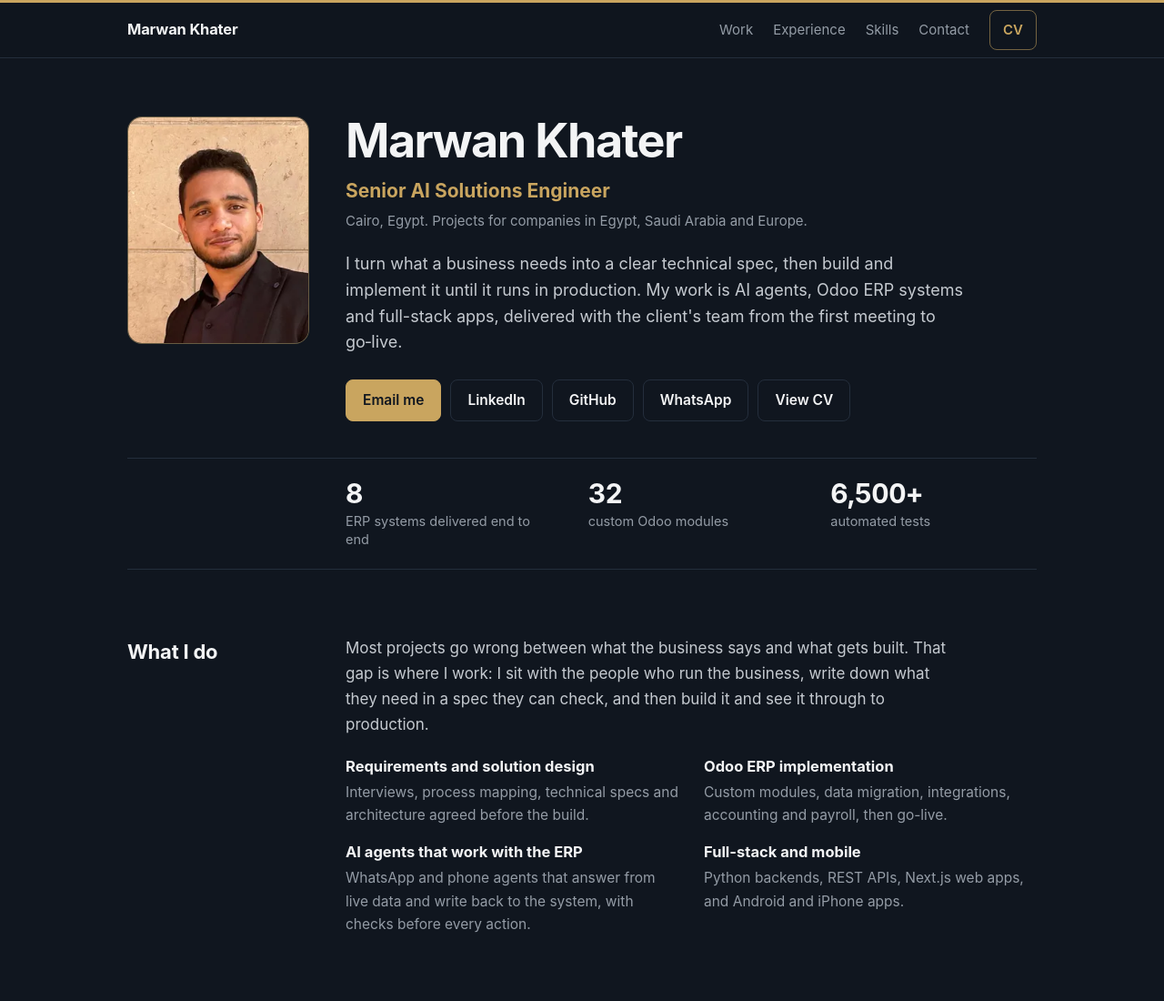
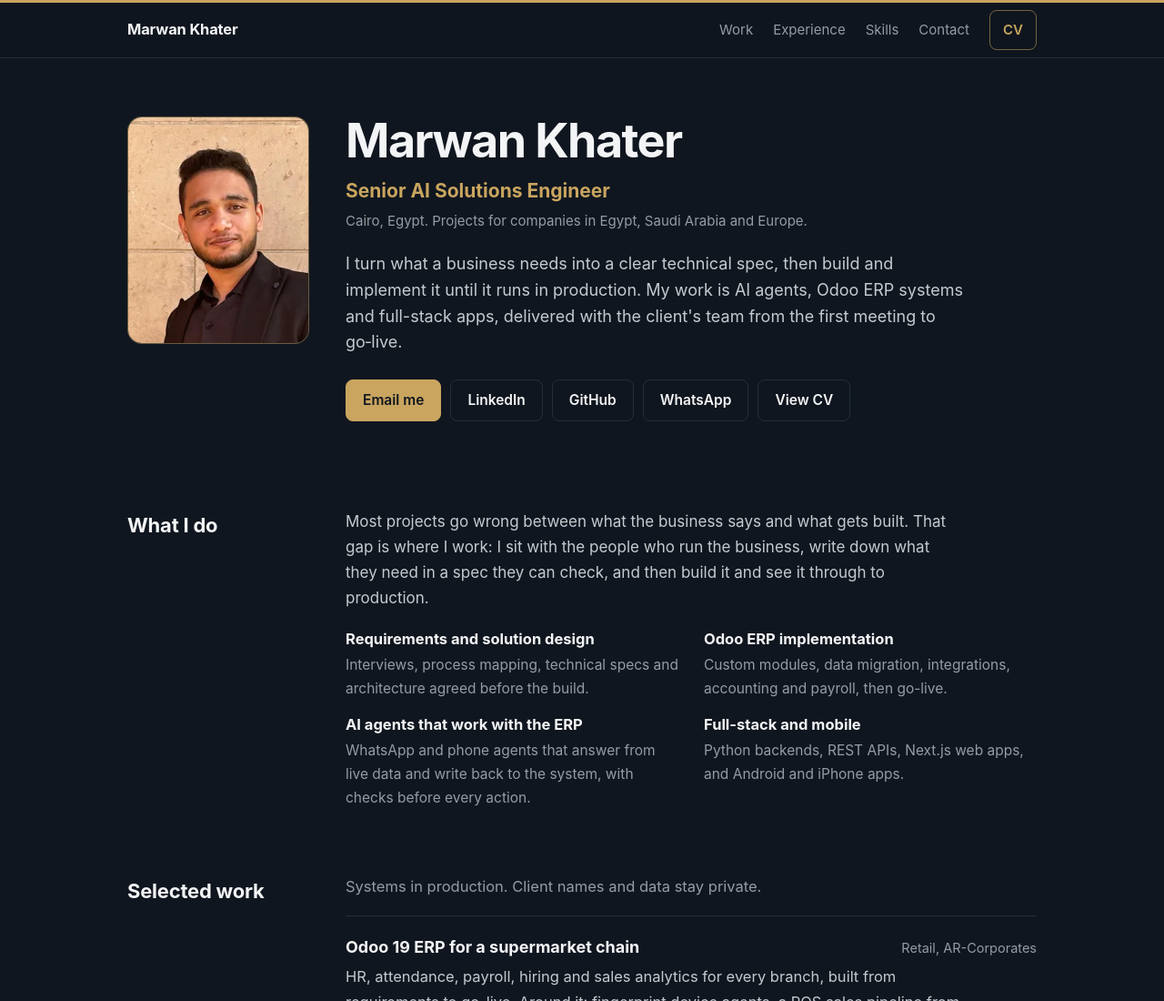
Before and after one commit to Marwankhater/marwankhater.github.io, a plain HTML site: page index.html in a window 1280 px wide. Shown: the top 1100 px of the page at 91% size. Drawn offline with Linux system fonts and the light colour scheme.

Commit message:
Portfolio: drop the numbers row

```diff
--- a/index.html
+++ b/index.html
@@ -48,7 +48,7 @@
   .bar nav a.cv:hover { border-color: var(--gold); }
 
   /* intro */
-  .intro { padding-block: 64px 40px; display: grid; grid-template-columns: 200px minmax(0, 1fr); gap: 0 40px; align-items: start; }
+  .intro { padding-block: 64px 24px; display: grid; grid-template-columns: 200px minmax(0, 1fr); gap: 0 40px; align-items: start; }
   .intro .face { grid-row: 1 / span 2; }
   .intro .links { grid-column: 2; }
   .face { display: block; width: 200px; height: 250px; object-fit: cover; border-radius: 16px; border: 1px solid color-mix(in srgb, var(--gold) 45%, transparent); background: var(--raise); }
@@ -63,11 +63,6 @@
   .btn.main:hover { background: var(--gold-hi); border-color: var(--gold-hi); }
   .btn svg { width: 17px; height: 17px; flex: none; }
 
-  /* highlights */
-  .facts { list-style: none; margin: 0; padding: 22px 0; border-block: 1px solid var(--rule); display: grid; grid-template-columns: 200px repeat(3, minmax(0, 1fr)); gap: 16px 40px; }
-  .facts li:first-child { grid-column: 2; }
-  .facts b { display: block; font-size: 30px; line-height: 1.1; font-weight: 750; letter-spacing: -.02em; font-variant-numeric: tabular-nums; }
-  .facts span { display: block; margin-top: 4px; font-size: 14.5px; color: var(--muted); line-height: 1.4; }
 
   /* sections */
   .sec { padding: 72px 0 0; }
@@ -136,7 +131,6 @@
 
   @media (max-width: 860px) {
     .sec > .wrap, .contact .wrap { grid-template-columns: 150px minmax(0, 1fr); gap: 28px; }
-    .facts { grid-template-columns: repeat(3, minmax(0, 1fr)); gap: 16px; } .facts li:first-child { grid-column: auto; }
     .intro { grid-template-columns: 160px minmax(0, 1fr); gap: 0 28px; padding-block: 48px 36px; }
     .intro .face { grid-row: 1; width: 160px; height: 200px; border-radius: 14px; }
     .intro .links { grid-column: 1 / -1; }
@@ -149,7 +143,6 @@
     .bar nav a.hide-s { display: none; }
     .intro { grid-template-columns: 1fr; gap: 20px; padding-block: 32px 32px; }
     .intro .face { width: 120px; height: 150px; border-radius: 12px; }
-    .facts b { font-size: 25px; } .facts span { font-size: 13.5px; }
     .summary { font-size: 17px; }
     .links .btn { flex: 1 1 140px; }
     .links .btn.main { flex-basis: 100%; }
@@ -162,7 +155,6 @@
   }
   @media (max-width: 380px) {
     .bar nav a.hide-xs { display: none; }
-    .facts { grid-template-columns: 1fr 1fr; }
   }
   @media print {
     :root { --bg: #fff; --raise: #fff; --ink: #111C27; --body: #2E3D4A; --muted: #5B6873; --rule: #DDE3E8; --gold: #7A5A1E; color-scheme: light; }
@@ -194,14 +186,6 @@
         <a class="btn" href="assets/Marwan_Khater_CV.pdf" target="_blank" rel="noopener">View CV</a>
       </div>
   </section>
-
-  <div class="wrap">
-    <ul class="facts" aria-label="Highlights">
-      <li><b>8</b><span>ERP systems delivered end to end</span></li>
-      <li><b>32</b><span>custom Odoo modules</span></li>
-      <li><b>6,500+</b><span>automated tests</span></li>
-    </ul>
-  </div>
 
   <section class="sec" id="about" aria-labelledby="h-about"><div class="wrap">
     <h2 id="h-about">What I do</h2>
```
